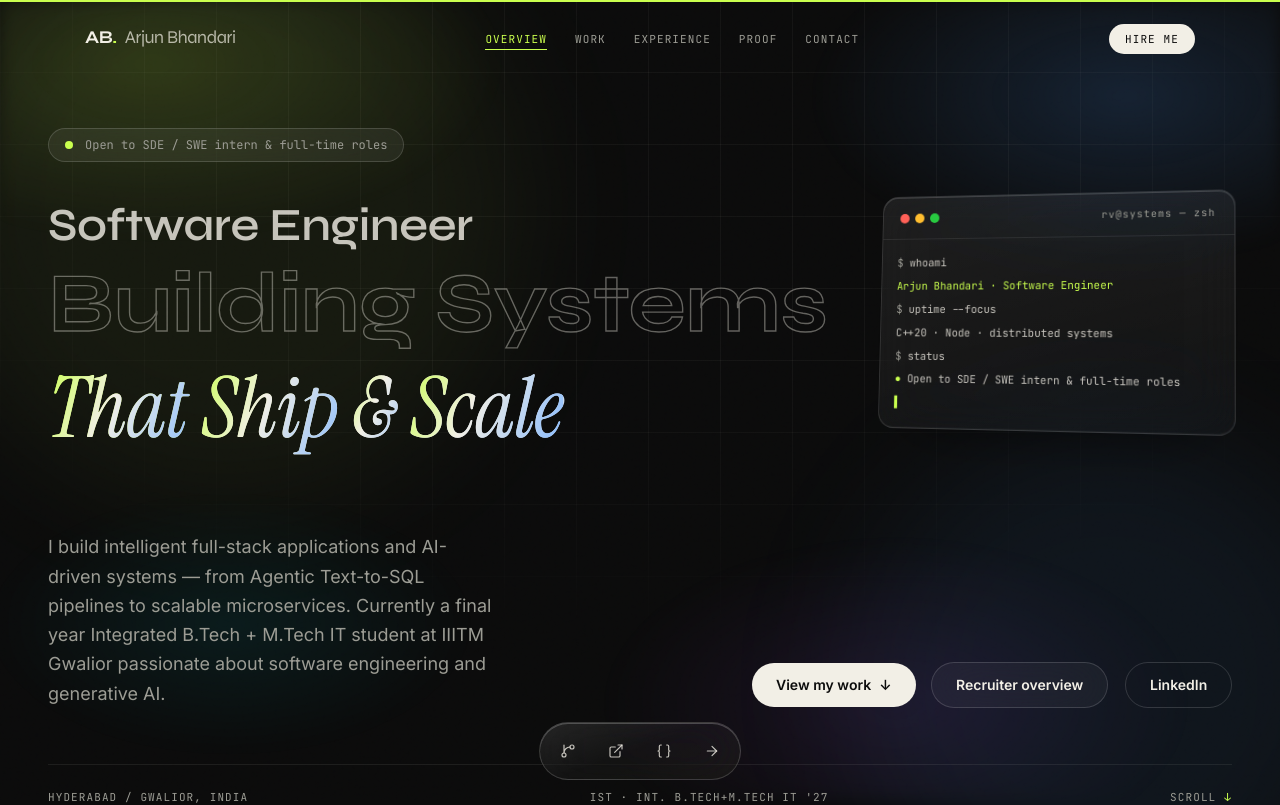
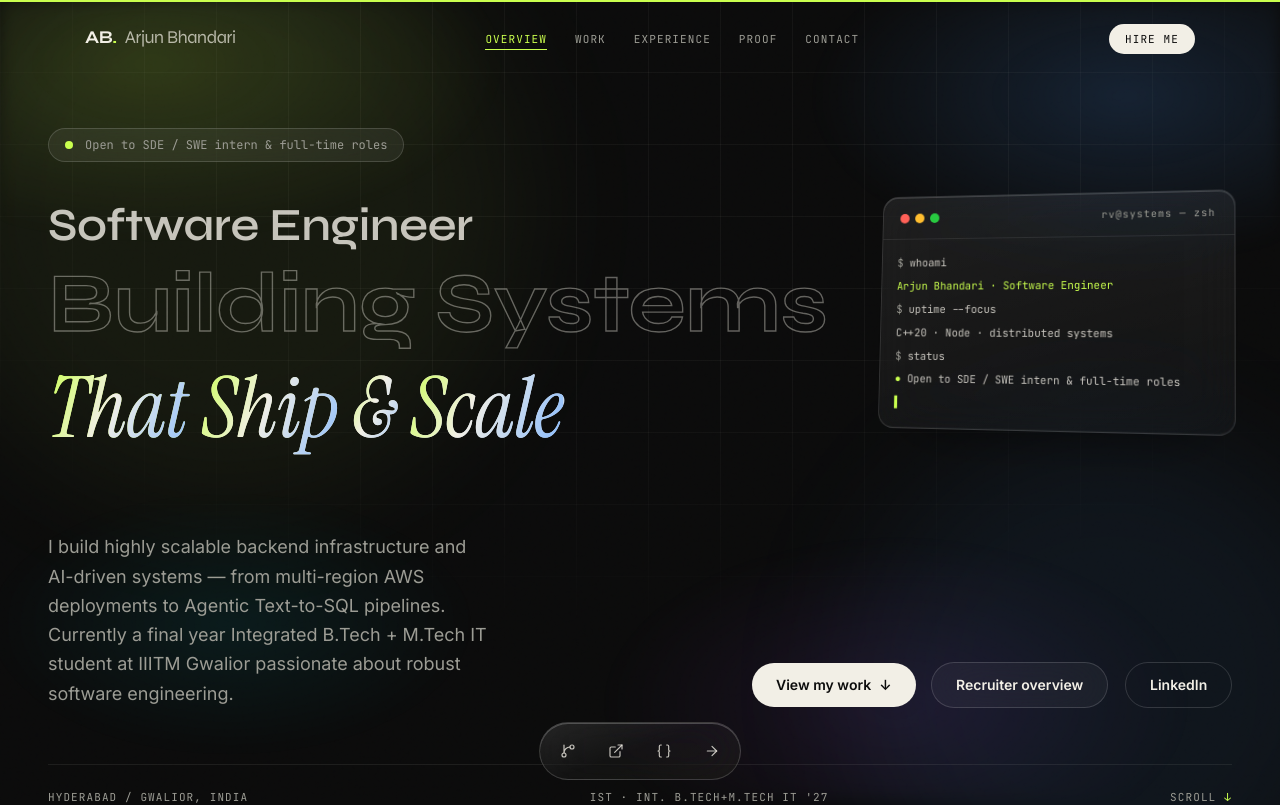
Before and after one commit to bhandari16arjun/portfolio, a React (Vite) app: page / in a window 1280 px wide. Shown: the top 805 px of the page. Built offline with nearby package versions, Linux system fonts and the light colour scheme.

Commit message:
Update Flickmatch experience to highlight multi-region AWS deployments instead of AI chat

```diff
--- a/src/data/content.js
+++ b/src/data/content.js
@@ -11,11 +11,11 @@ export const site = {
   notice: "Integrated B.Tech + M.Tech IT student · Graduating May 2027",
   portrait: "src/assets/portrait.jpeg",
   intro:
-    "I build intelligent full-stack applications and AI-driven systems — from Agentic Text-to-SQL pipelines to scalable microservices. Currently a final year Integrated B.Tech + M.Tech IT student at IIITM Gwalior passionate about software engineering and generative AI.",
+    "I build highly scalable backend infrastructure and AI-driven systems — from multi-region AWS deployments to Agentic Text-to-SQL pipelines. Currently a final year Integrated B.Tech + M.Tech IT student at IIITM Gwalior passionate about robust software engineering.",
   aboutBig:
     "I write software that bridges the gap between scalable systems and AI — clean architecture from MERN stack backends to LLM workflows.",
   about:
-    "I'm a final year IT student at IIITM Gwalior (Integrated B.Tech + M.Tech '27). I've built a human-in-the-loop AI chat assistant at Flickmatch, a production-ready Agentic Text-to-SQL pipeline, and a microservices-inspired online code judge. I'm a LeetCode Knight and Codeforces Specialist with a strong foundation in Data Structures, Algorithms, and System Design.",
+    "I'm a final year IT student at IIITM Gwalior (Integrated B.Tech + M.Tech '27). I've architected multi-region AWS infrastructure at Flickmatch, built a production-ready Agentic Text-to-SQL pipeline, and engineered a microservices-inspired online code judge. I'm a LeetCode Knight and Codeforces Specialist with a strong foundation in Data Structures, Algorithms, and System Design.",
 }
 
 export const navLinks = [
@@ -151,14 +151,15 @@ export const experience = [
     company: "Flickmatch",
     period: "Dec 2025 — Sep 2026",
     summary:
-      "Developed a human-in-the-loop AI chat assistant with asynchronous processing to generate context-aware suggestions, engineered calendar invite systems, and architected multi-region AWS infrastructure.",
+      "Architected zero-downtime, multi-region AWS infrastructure on Elastic Beanstalk using GitHub Actions. Implemented Latency-Based Routing via Route 53 to globally serve traffic from Mumbai and Oregon, engineered automated SSL certificate generation (ACM), and optimized backend systems.",
     highlights: [
-      "Cut chat response time by ~30% with an AI chat assistant featuring asynchronous processing.",
+      "Designed and automated multi-region deployments (ap-south-1 & us-west-2) on AWS Elastic Beanstalk using GitHub Actions and CloudFormation.",
+      "Configured Route 53 Latency-Based Routing across regions, establishing a highly available global architecture with automatic failover.",
+      "Automated ACM SSL certificate generation and DNS validation via CloudFormation, ensuring secure end-to-end encryption.",
       "Engineered an ICS file generation system and automated event dispatch, saving 10+ hours per month.",
-      "Integrated Amazon SES for transactional emails and architected an AWS Elastic Beanstalk infrastructure with GitHub Actions.",
-      "Automated an end-to-end Playwright testing suite for Razorpay payment flows.",
+      "Integrated Amazon SES for reliable transactional emails and engineered end-to-end Playwright tests for payment flows.",
     ],
-    stack: ["AWS", "GitHub Actions", "Amazon SES", "Playwright", "Generative AI"],
+    stack: ["AWS CloudFormation", "Elastic Beanstalk", "Route 53", "GitHub Actions", "Java Spring", "Playwright"],
   },
 ]
 
```
